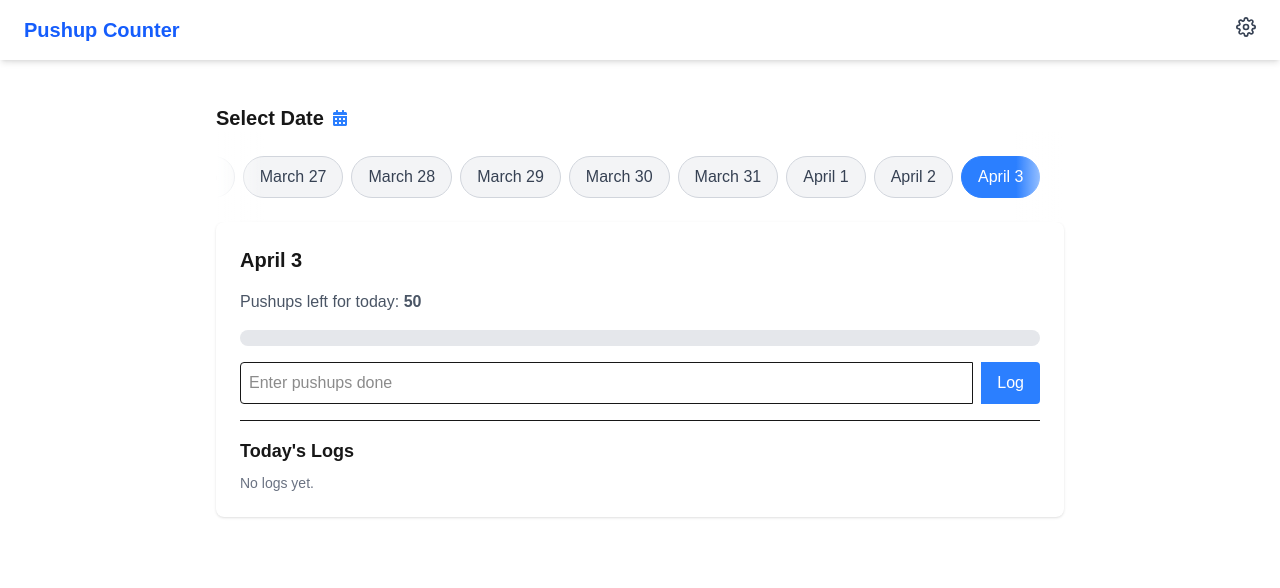
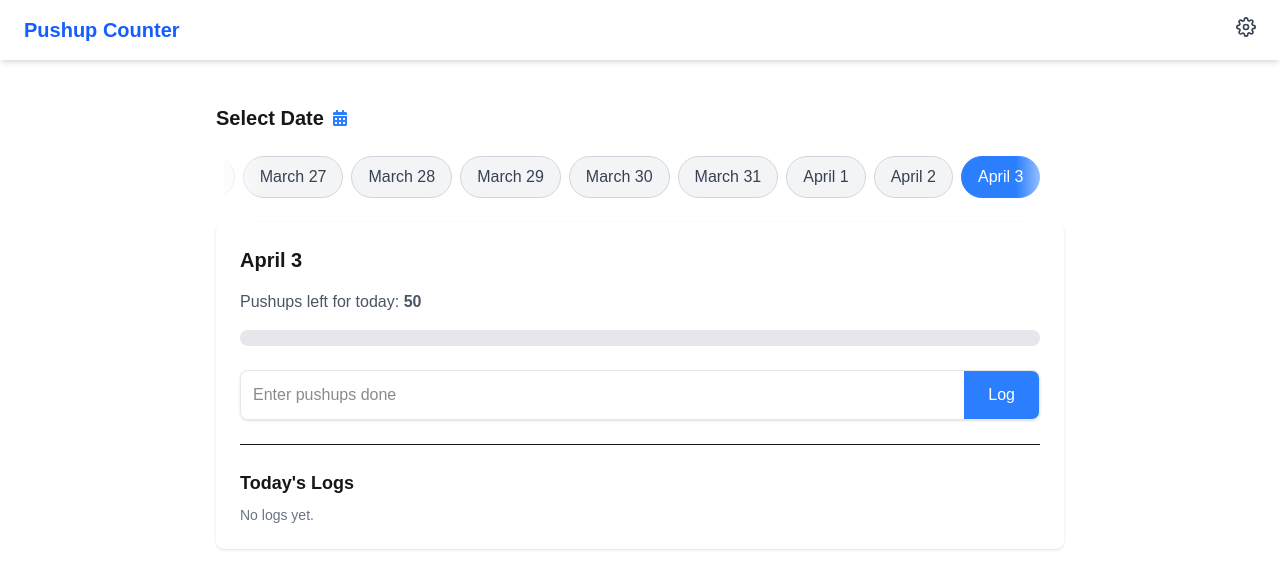
Before and after one commit to jpreinold/pushup-counter, a Next.js app: page / in a window 1280 px wide. Shown: the top 588 px of the page. Built offline with nearby package versions, Linux system fonts and the light colour scheme.

Commit message:
Another Change

```diff
--- a/app/page.tsx
+++ b/app/page.tsx
@@ -216,22 +216,22 @@ export default function Home() {
             </span>
           </div>
         )}
-        <form onSubmit={handleLog} className="flex space-x-2">
+        <form onSubmit={handleLog} className="flex space-x-0 mt-6 mb-6 shadow-sm rounded-lg overflow-hidden border border-gray-200">
           <input
             type="number"
             value={logValue}
             onChange={(e) => setLogValue(e.target.value)}
             placeholder="Enter pushups done"
-            className="flex-1 p-2 border rounded-l focus:outline-none focus:ring-2 focus:ring-blue-400 transition"
+            className="flex-1 p-3 focus:outline-none focus:ring-1 focus:ring-blue-400 transition"
           />
           <button
             type="submit"
-            className="bg-blue-500 text-white px-4 rounded-r hover:bg-blue-600 transition"
+            className="bg-blue-500 text-white px-6 py-3 font-medium hover:bg-blue-600 transition"
           >
             Log
           </button>
         </form>
-        <div className="border-t pt-4">
+        <div className="border-t pt-6">
           <h4 className="text-lg font-semibold mb-2">Today's Logs</h4>
           <div className="max-h-48 overflow-y-auto">
             <ul className="space-y-2">
```
